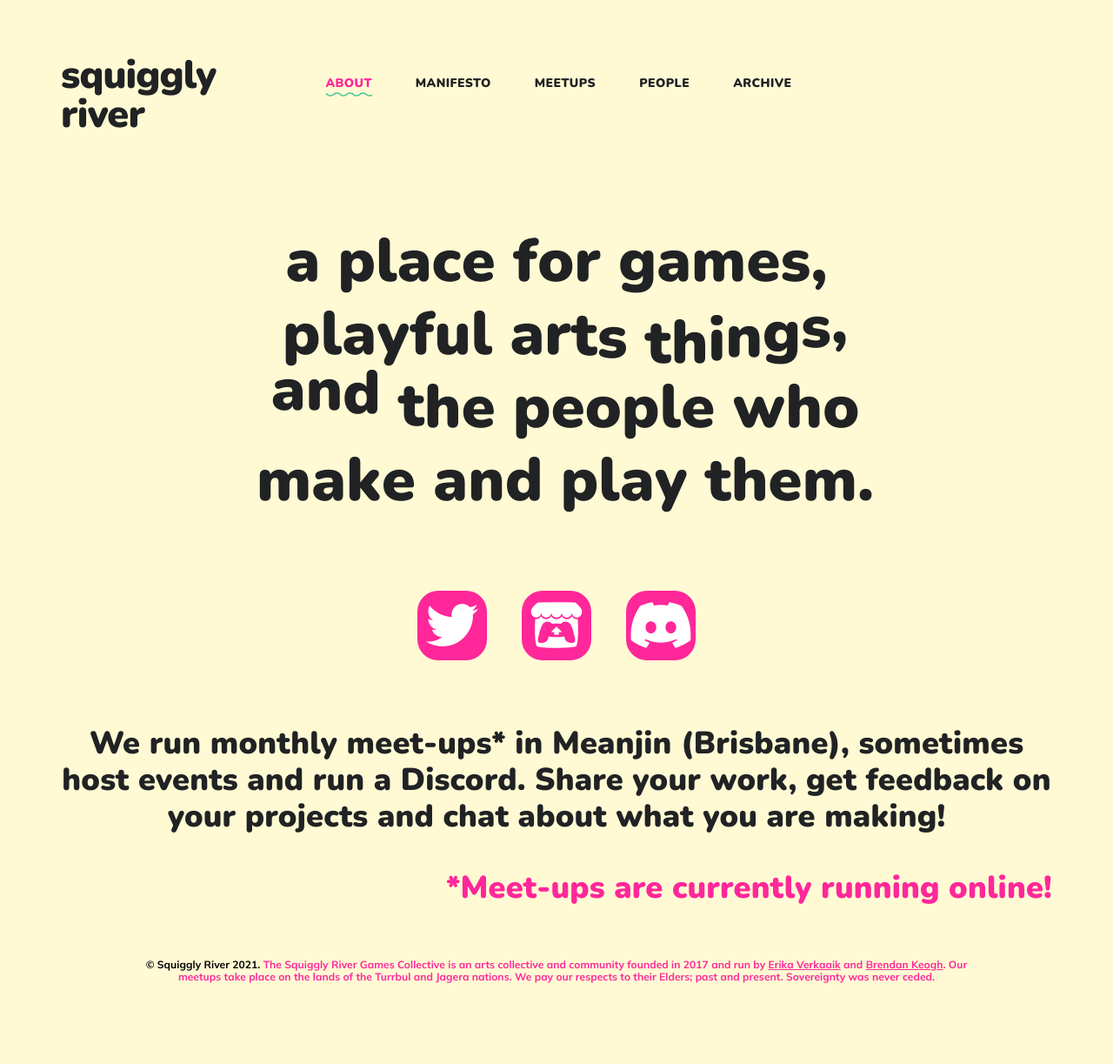
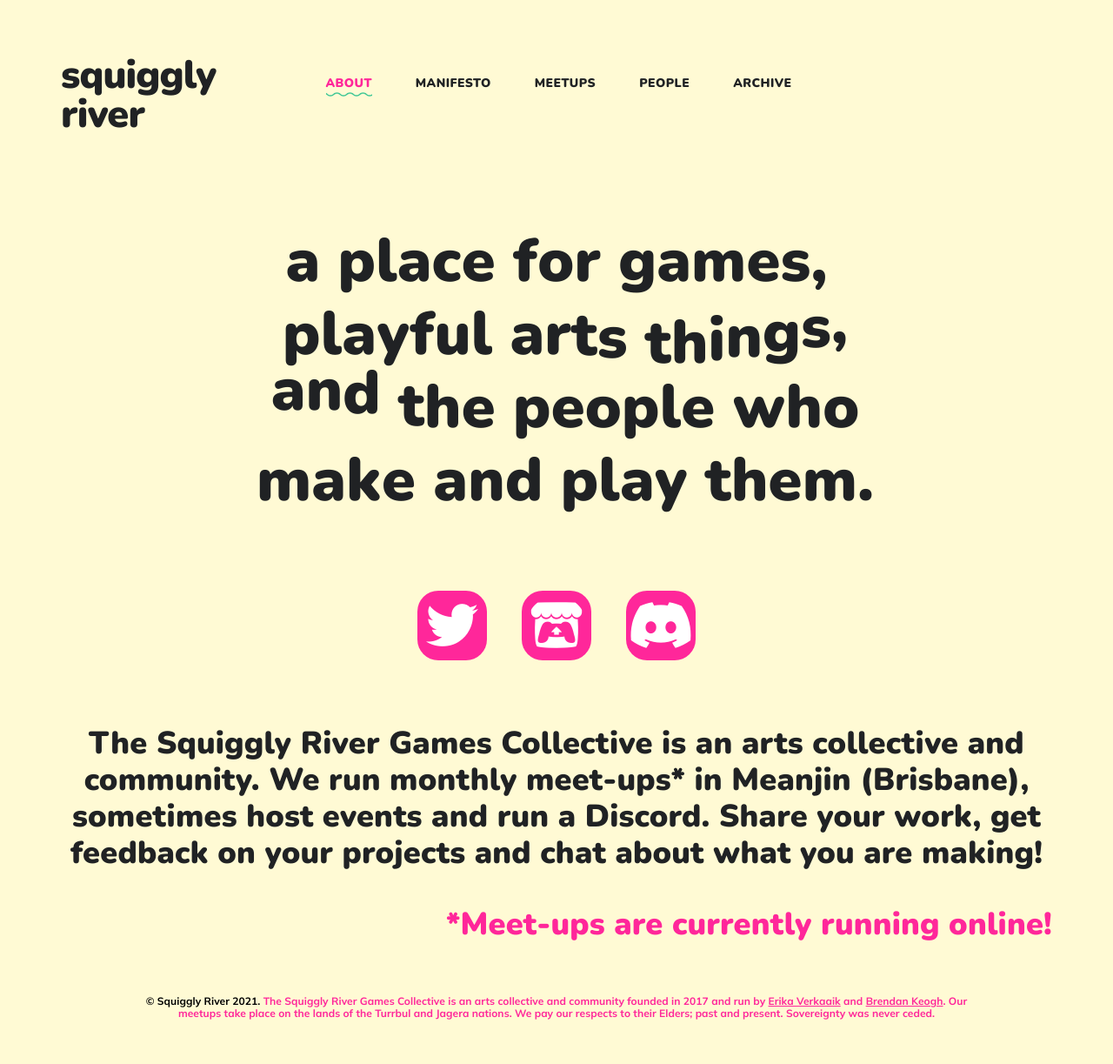
Before and after one commit to SquigglyRiver/squigglyriver.github.io, a Jekyll site: the page built from index.html, in a window 1280 px wide. Shown: the whole page at 87% size. Built offline with Jekyll 4.4.1, drawn with Linux system fonts in a browser that asks for light colours; nearby versions of some CDN libraries; before the commit the page ends 1181 px from its top, so only the background shows below that.

Commit message:
Adjust text on main page

```diff
--- a/index.html
+++ b/index.html
@@ -35,7 +35,7 @@ featured_image: /images/social.jpg
 				{% include component-socials.html %}
 			</div>
 			<div class="other-stuff">
-				<p class="subtitle" style="text-align: center;">We run monthly meet-ups* in Meanjin (Brisbane), sometimes host events and run a Discord. Share your work, get feedback on your projects and chat about what you are making!</p>
+				<p class="subtitle" style="text-align: center;">The Squiggly River Games Collective is an arts collective and community. We run monthly meet-ups* in Meanjin (Brisbane), sometimes host events and run a Discord. Share your work, get feedback on your projects and chat about what you are making!</p>
 			</div>
 			<div class="other-stuff">
 				<p class="subtitle" style="text-align: right; color: #ff279a;">*Meet-ups are currently running online!</p>
```
